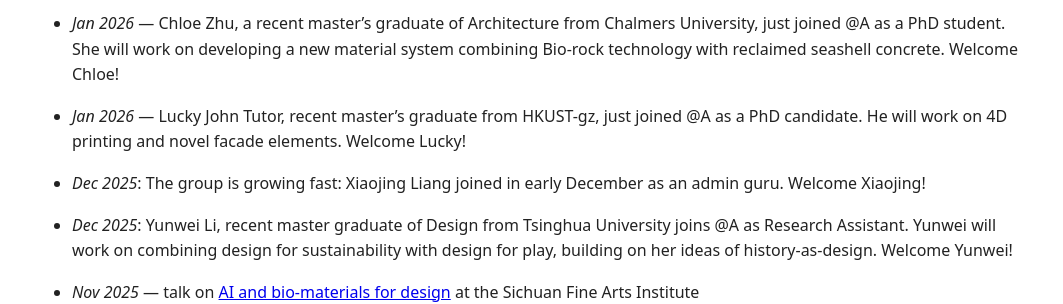
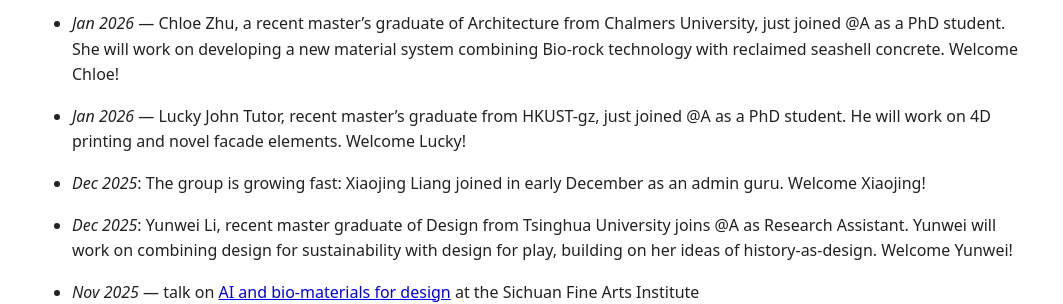
Before and after one commit to anqua/at-a, a Jekyll site: the page built from index.md, in a window 1280 px wide. Shown: the part 345-649 px from the top of the page, without its empty margins (108-1171 px from the left). Built offline with Jekyll 4.4.1, drawn with Linux system fonts in a browser that asks for light colours; some web fonts are replaced.

Commit message:
Update index.md

```diff
--- a/index.md
+++ b/index.md
@@ -12,7 +12,7 @@ Sometimes, we also create artworks.
 
 - *Jan 2026* — Chloe Zhu, a recent master's graduate of Architecture from Chalmers University, just joined @A as a PhD student. She will work on developing a new material system combining Bio-rock technology with reclaimed seashell concrete. Welcome Chloe!
 
-- *Jan 2026* — Lucky John Tutor, recent master's graduate from HKUST-gz, just joined @A as a PhD candidate. He will work on 4D printing and novel facade elements. Welcome Lucky!
+- *Jan 2026* — Lucky John Tutor, recent master's graduate from HKUST-gz, just joined @A as a PhD student. He will work on 4D printing and novel facade elements. Welcome Lucky!
 
 - *Dec 2025*: The group is growing fast: Xiaojing Liang joined in early December as an admin guru. Welcome Xiaojing!
 
```
